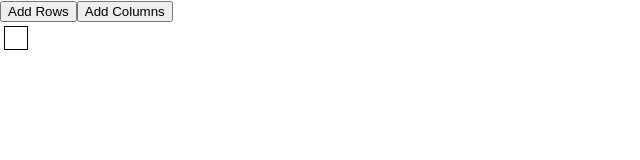
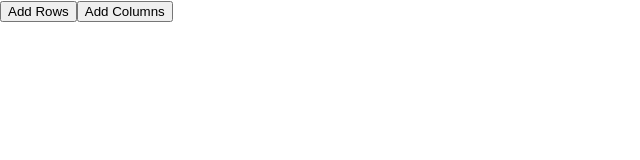
Before and after one commit to 9Mohamedismail/Assignment6, a React (Create React App) app in the folder assignment6/: page / in a window 1280 px wide. Shown: the top 160 px of the page, without its empty margins (0-640 px from the left). Built offline with nearby package versions, Linux system fonts and the light colour scheme.

Commit message:
addRows and addCol works without initial one cellgit add .

```diff
--- a/assignment6/src/components/Table.jsx
+++ b/assignment6/src/components/Table.jsx
@@ -2,8 +2,8 @@ import React, { useState } from "react";
 import TableRow from "./TableRow";
 
 function Table(props) {
-  const [rows, setRows] = useState(1);
-  const [columns, setColumns] = useState(1);
+  const [rows, setRows] = useState(0);
+  const [columns, setColumns] = useState(0);
 
   const addRow = () => {
     setRows(rows + 1);
--- a/assignment6/src/components/TableRow.jsx
+++ b/assignment6/src/components/TableRow.jsx
@@ -3,7 +3,7 @@ import TableCell from "./TableCell";
 
 function TableRow(props) {
   let tableColumns = [];
-  for (let i = 0; i < props.columns; i++) {
+  for (let i = -1; i < props.columns; i++) {
     tableColumns.push(<TableCell key={i} />);
   }
   return <tr>{tableColumns}</tr>;
```
